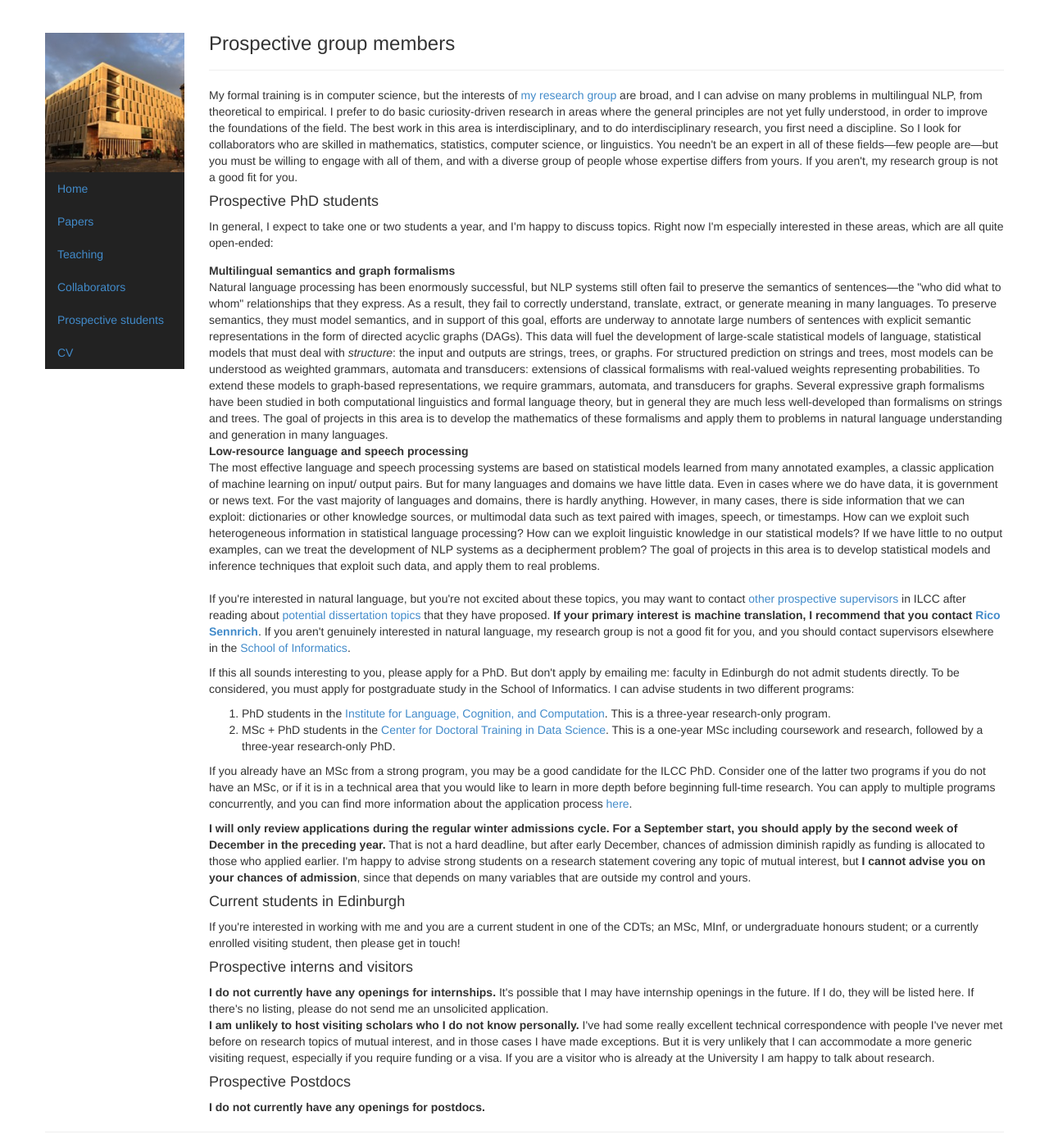
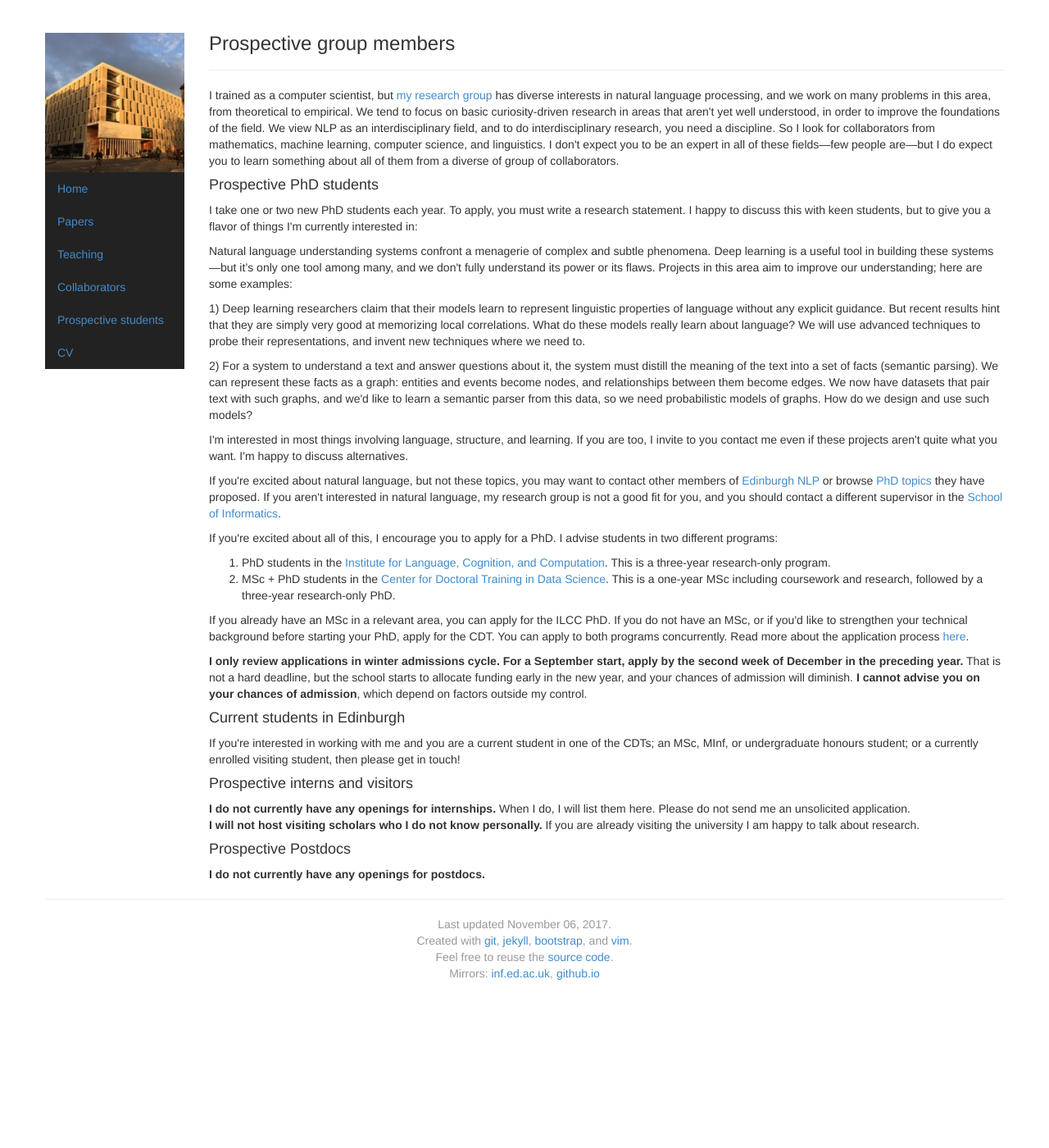
Before and after one commit to alopez/alopez.github.com, a Jekyll site: the page built from join.html, in a window 1280 px wide and 1400 px high. Shown: the whole window at 82% size. Built offline with Jekyll 4.4.1, drawn with Linux system fonts in a browser that asks for light colours.

Commit message:
update join

```diff
--- a/join.html
+++ b/join.html
@@ -7,107 +7,81 @@ picture: forum
   <h3>Prospective group members</h3>
 </div>
 
-My formal training is in computer science, but
-the interests of <a href="collaborators.html">my research group</a> are broad,
-and I can advise on many problems in multilingual NLP, from theoretical
-to empirical. I prefer to do basic curiosity-driven research in areas where the general
-principles are not yet fully understood, in order to improve the foundations
-of the field. The best work in this area is interdisciplinary, and to do
-interdisciplinary research, you first need a discipline. So I look for collaborators
-who are skilled in mathematics, statistics, computer science, or
-linguistics. You needn't be an expert in all of these fields&mdash;few
-people are&mdash;but you must be willing to engage with all of them,
-and with a diverse group of people whose expertise differs from yours.
-If you aren't, my research group is not a good fit for you.
+I trained as a computer scientist, but
+<a href="collaborators.html">my research group</a> has diverse interests
+in natural language processing, and we work on many problems in
+this area, from theoretical to empirical. We tend to focus on basic
+curiosity-driven research in areas that aren't yet well understood, in
+order to improve the foundations of the field. We view NLP as an
+interdisciplinary field, and to do interdisciplinary research, you need a
+discipline. So I look for collaborators from mathematics, machine learning,
+computer science, and linguistics. I don't expect you to be an expert in
+all of these fields&mdash;few people are&mdash;but I do expect you to learn
+something about all of them from a diverse of group of collaborators.
 
 <h4>Prospective PhD students</h4>
 
-In general, I expect to take one or two students a year, and I'm happy to
-discuss topics. Right now I'm especially interested in these areas, which
-are all quite open-ended:
+<p>I take one or two new PhD students each year. To apply, you must write
+a research statement. I happy to discuss this with keen
+students, but to give you a flavor of things I'm currently interested in:
 
-<dl>
-<dt>Multilingual semantics and graph formalisms</dt>
-<dd>Natural language processing has been enormously successful, but NLP
-systems still often fail to preserve the semantics of sentences&mdash;the
-"who did what to whom" relationships that they express. As a result, they
-fail to correctly understand, translate, extract, or generate meaning
-in many languages. To preserve semantics,
-they must model semantics, and in support of this goal, efforts are
-underway to annotate large numbers of sentences with explicit semantic
-representations in the form of directed acyclic graphs (DAGs). This data
-will fuel the development of large-scale statistical models of language,
-statistical models that must deal with
-<i>structure</i>: the input and outputs are strings, trees, or graphs.
-For structured prediction on strings and trees, most models can be
-understood as weighted grammars, automata and transducers: extensions of
-classical formalisms  with real-valued weights representing probabilities.
-To extend these models to graph-based representations, we require grammars,
-automata, and transducers for graphs. Several expressive graph formalisms
-have been studied in both computational linguistics and formal language
-theory, but in general they are much less well-developed than
-formalisms on strings and trees. The goal of projects in this area is to
-develop the mathematics of these formalisms and apply them to problems in
-natural language understanding and generation in many languages.</dd>
+<p>Natural language understanding systems confront a menagerie of complex and
+subtle phenomena. Deep learning is a useful tool in building these
+systems&mdash;but it’s only one tool among many, and we don't fully
+understand its power or its flaws. Projects in this area aim to improve our
+understanding; here are some examples:
 
-<dt>Low-resource language and speech processing</dt>
-<dd>The most effective language and speech processing systems are based on
-statistical models learned from many annotated examples, a classic
-application of machine learning on input/ output pairs. But for many
-languages and domains we have little data. Even in cases where we do have
-data, it is government or news text. For the vast majority of languages and
-domains, there is hardly anything. However, in many cases, there is side
-information that we can exploit: dictionaries or other knowledge sources,
-or multimodal data such as text paired with images, speech, or timestamps.
-How can we exploit such heterogeneous information in statistical language
-processing? How can we exploit linguistic knowledge in our statistical
-models? If we have little to no output examples, can we treat the
-development of NLP systems as a decipherment problem? The goal of projects
-in this area is to develop statistical models and inference techniques that
-exploit such data, and apply them to real problems.</dd>
+<p>1) Deep learning researchers claim that their models learn to represent
+linguistic properties of language without any explicit guidance. But recent
+results hint that they are simply very good at memorizing local
+correlations. What do these models really learn about language? We will
+use advanced techniques to probe their representations, and invent new
+techniques where we need to.
 
-</dl>
+<p>2) For a system to understand a text and answer questions about it, the
+system must distill the meaning of the text into a set of facts (semantic
+parsing). We can represent these facts as a graph: entities and events
+become nodes, and relationships between them become edges. We now have
+datasets that pair text with such graphs, and we'd like to learn a semantic
+parser from this data, so we need probabilistic models of graphs. How do
+we design and use such models?
 
-<p>If you're interested in natural language, but you're not excited about
-these topics, you may want to contact
-<a href="http://www.ilcc.inf.ed.ac.uk/people">other prospective supervisors</a>
-in ILCC after reading about <a href="http://www.ilcc.inf.ed.ac.uk/study/possible-phd-topics-in-ilcc">potential dissertation topics</a> that
+<p>I'm interested in most things involving language, structure, and learning.
+If you are too, I invite to you contact me even if these projects aren't
+quite what you want. I'm happy to discuss alternatives.
+
+<p>If you're excited about natural language, but not these topics, you may
+want to contact other members of
+<a href="http://edinburghnlp.inf.ed.ac.uk/index.php/people/">Edinburgh NLP</a>
+or browse <a href="http://www.ilcc.inf.ed.ac.uk/study/possible-phd-topics-in-ilcc">PhD topics</a>
 they have proposed.
-<b>If your primary interest is machine translation, I recommend that
-you contact <a href="http://homepages.inf.ed.ac.uk/rsennric/">Rico Sennrich</a></b>.
-If you aren't genuinely interested in natural language, my research group is not a
-good fit for you, and you should contact
-supervisors elsewhere in the <a href="http://www.ed.ac.uk/informatics/">School
+If you aren't interested in natural language, my research group is not a
+good fit for you, and you should contact a different
+supervisor in the <a href="http://www.ed.ac.uk/informatics/">School
 of Informatics</a>.</p>
 
-<p>If this all sounds interesting to you,
-please apply for a PhD. But don't apply by emailing me:
-faculty in Edinburgh do not admit students
-directly. To be considered, you must apply for postgraduate study in the
-School of Informatics. I can advise students in two different programs:
+<p>If you're excited about all of this, I encourage you to apply for a PhD.
+I advise students in two different programs:
 
 <ol>
 <li>PhD students in the <a href="http://www.ilcc.inf.ed.ac.uk/">Institute for Language, Cognition, and Computation</a>. This is a three-year research-only program.</li>
 <li>MSc + PhD students in the <a href="http://datascience.inf.ed.ac.uk/">Center for Doctoral Training in Data Science</a>. This is a one-year MSc including coursework and research, followed by a three-year research-only PhD.</li>
 </ol>
 
-<p>If you already have an MSc from a strong program, you may be a good candidate
-for the ILCC PhD. Consider one of the latter two programs if you do not have
-an MSc, or if it is in a
-technical area that you would like to learn in more depth before beginning
-full-time research. You can apply to multiple programs concurrently, and you
-can find more information about the application process
+<p>If you already have an MSc in a relevant area, you can apply for the ILCC PhD.
+If you do not have an MSc, or if you'd like to strengthen your technical
+background before starting your PhD, apply for the CDT.
+You can apply to both programs concurrently.
+Read more about the application process
 <a href="http://www.ed.ac.uk/informatics/postgraduate/apply">here</a>.</p>
 
 <p>
-<b>I will only review applications during the regular winter admissions cycle.
-For a September start, you should apply by the second week of December in
+<b>I only review applications in winter admissions cycle.
+For a September start, apply by the second week of December in
 the preceding year.</b> That is not a
-hard deadline, but after early December, chances of admission diminish rapidly as
-funding is allocated to those who applied earlier. I'm happy to advise strong
-students on a research statement covering any topic of mutual interest, but
-<b>I cannot advise you on your chances of admission</b>, since that depends on
-many variables that are outside my control and yours.
+hard deadline, but the school starts to allocate funding early in the new
+year, and your chances of admission will diminish. <b>I cannot advise you
+on your chances of admission</b>, which depend on factors outside my control.
 
 <h4>Current students in Edinburgh</h4>
 
@@ -117,19 +91,12 @@ currently enrolled visiting student, then please get in touch!
 
 <h4>Prospective interns and visitors</h4>
 
-<b>I do not currently have any openings for internships.</b> It's possible
-that I may have internship openings in the future. If I do, they will be
-listed here. If there's no listing, please do not send me an
-unsolicited application.
+<b>I do not currently have any openings for internships.</b> When I do,
+I will list them here. Please do not send me an unsolicited application.
 
-<p><b>I am unlikely to host visiting scholars who I do not know personally.</b>
-I've had some really excellent technical correspondence with people I've
-never met before on research topics of mutual interest, and in those cases I
-have made exceptions. But it is very unlikely that I can accommodate a more
-generic visiting request, especially if you require funding or a visa.
+<p><b>I will not host visiting scholars who I do not know personally.</b>
 
-If you are a visitor who is already at the University I am
-happy to talk about research.
+If you are already visiting the university I am happy to talk about research.
 
 <h4>Prospective Postdocs</h4>
 
```
